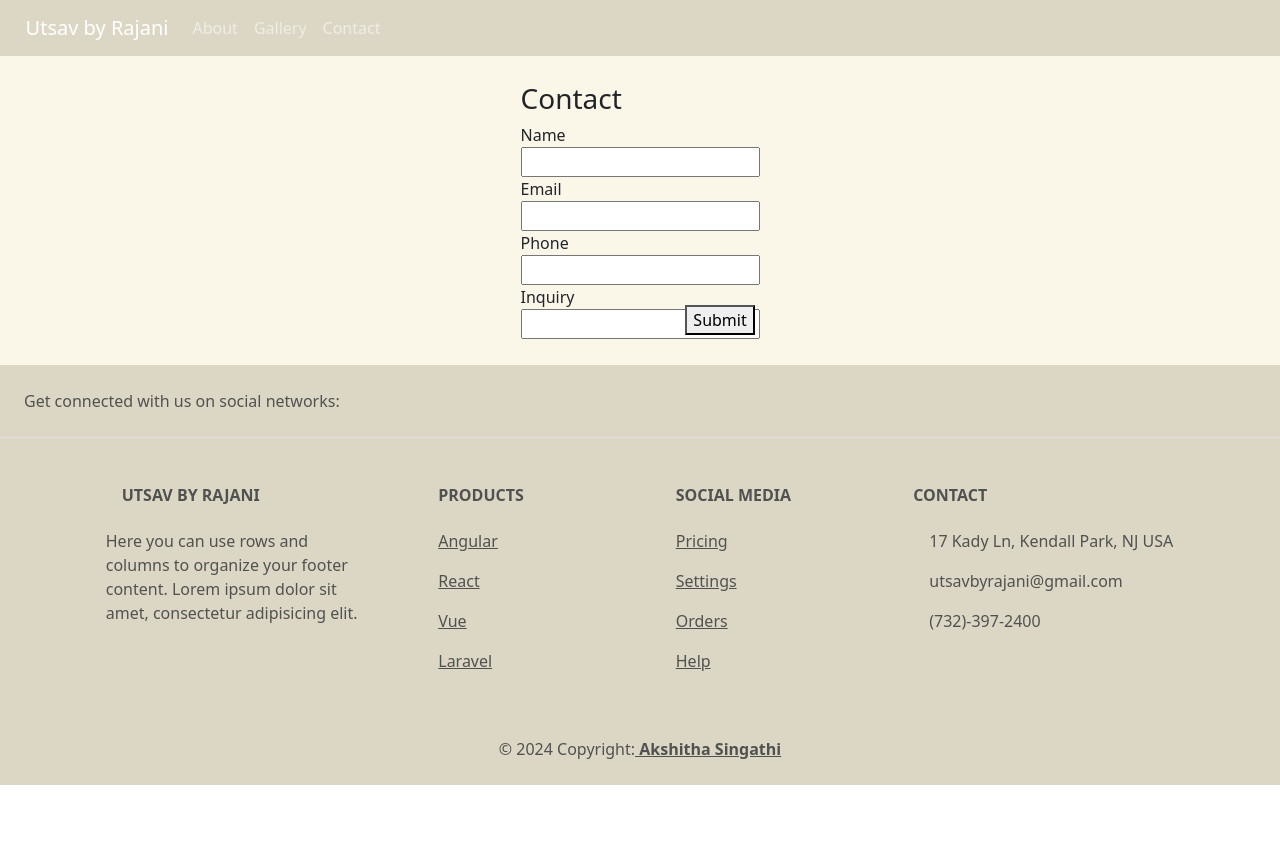
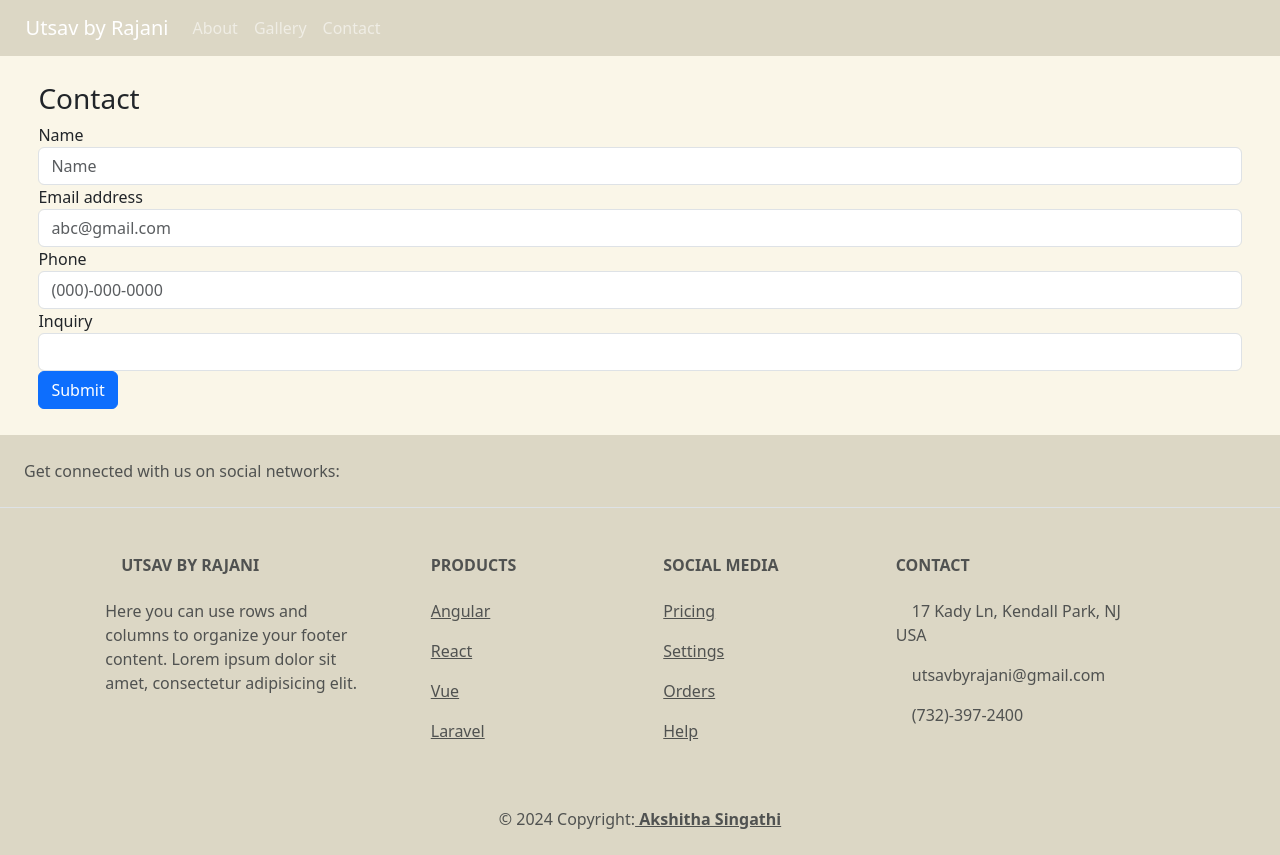
Before and after one commit to akshitha-singathi-0/UtsavByRajani-web-app, a React (Create React App) app: page /contact in a window 1280 px wide. Before the commit the page ends 800 px from the top, so only its background shows below. Built offline with nearby package versions, Linux system fonts and the light colour scheme.

Commit message:
button headers adjusted

```diff
--- a/src/App.css
+++ b/src/App.css
@@ -8,8 +8,12 @@
   padding-top: 2%;
   padding-bottom: 2%;
 }
+div {
+  width: 100%;
+  position: relative;
+}
 
-button {
+.btn-bottom-right{
   position: absolute;
   bottom: 2%;
   right: 2%;
@@ -17,11 +21,6 @@ button {
 
 .header-quote{
   text-align: center;
-}
-
-.section-with-btn {
-  width: 100%;
-  position: relative;
 }
 
 .homeLanding {
--- a/src/assets/Components/Contact.jsx
+++ b/src/assets/Components/Contact.jsx
@@ -4,24 +4,25 @@ const Contact = () => {
     return (
         <div>
             <h3>Contact</h3>
-            <div className='section-with-btn'>
-                <label htmlFor="nameComponent">Name</label>
-                <div></div>
-                <input type="text" id="nameComponent" />
-                <div></div>
-                <label htmlFor="emailComponent">Email</label>
-                <div></div>
-                <input type="email" id="emailComponent" />
-                <div></div>
-                <label htmlFor="phoneNumberComponent">Phone</label>
-                <div></div>
-                <input type="text" id="phoneNumberComponent" />
-                <div></div>
-                <label htmlFor="messageComponent">Inquiry</label>
-                <div></div>
-                <input type="text" id="messageComponent" />
-                <div><button>Submit</button></div>
-            </div>
+            <form>
+                <div class="form-group">
+                    <label for="inputName">Name</label>
+                    <input type="text" class="form-control" id="inputName" placeholder="Name"></input>
+                </div>
+                <div class="form-group">
+                    <label for="inputEmail">Email address</label>
+                    <input type="email" class="form-control" id="inputEmail" placeholder="abc@gmail.com"></input>
+                </div>
+                <div class="form-group">
+                    <label for="inputPhoneNumber">Phone</label>
+                    <input type="text" class="form-control" id="inputPhoneNumber" placeholder="(000)-000-0000"></input>
+                </div>
+                <div class="form-group">
+                    <label for="inputInquiry">Inquiry</label>
+                    <input type="text" class="form-control" id="inputInquiry"></input>
+                </div>
+                <button type="submit" class="btn btn-primary">Submit</button>
+            </form>
         </div>
     );
 }
--- a/src/assets/Components/Home.jsx
+++ b/src/assets/Components/Home.jsx
@@ -6,14 +6,14 @@ const Home = (props) => {
         <div>
             <div class="homeLanding section-with-btn" >
                 <h1 style={{fontFamily: "bethElingston"}}>Bringing Your Dreams to Reality.</h1>
-                <button>View Gallery</button>
+                <button class="btn-bottom-right">View Gallery</button>
             </div>
             <div class="displaySection">
                 <h3 style={{fontFamily: "bethElingston"}}>Where creativity meets elegance</h3>
             </div>
             <div class="section-with-btn">
                 <h3 class="header-quote" style={{fontFamily: "bethElingston"}}>"Here is a quote from the founder" - Rajani, Founder</h3>
-                <button>Read More</button>
+                <button class="btn-bottom-right">Read More</button>
             </div>
             <div class="section-with-btn">
                 {
@@ -23,7 +23,7 @@ const Home = (props) => {
                         )
                     })
                 }
-                <button>Read More</button>
+                <button class="btn-bottom-right">Read More</button>
             </div>
             <div>Social Media Link</div>
         </div>
--- a/src/assets/data/testimonies.json
+++ b/src/assets/data/testimonies.json
@@ -15,6 +15,6 @@
         "name": "Hemant",
         "eventType": "Arangetram",
         "year": 2023,
-        "testimony": "My daughter's special day couldn't have been more enchanting. Thank you Rajani"
+        "testimony": "My daughter's special day couldn't have been more enchanting. Thank you Rajani."
     }
 ]
```
